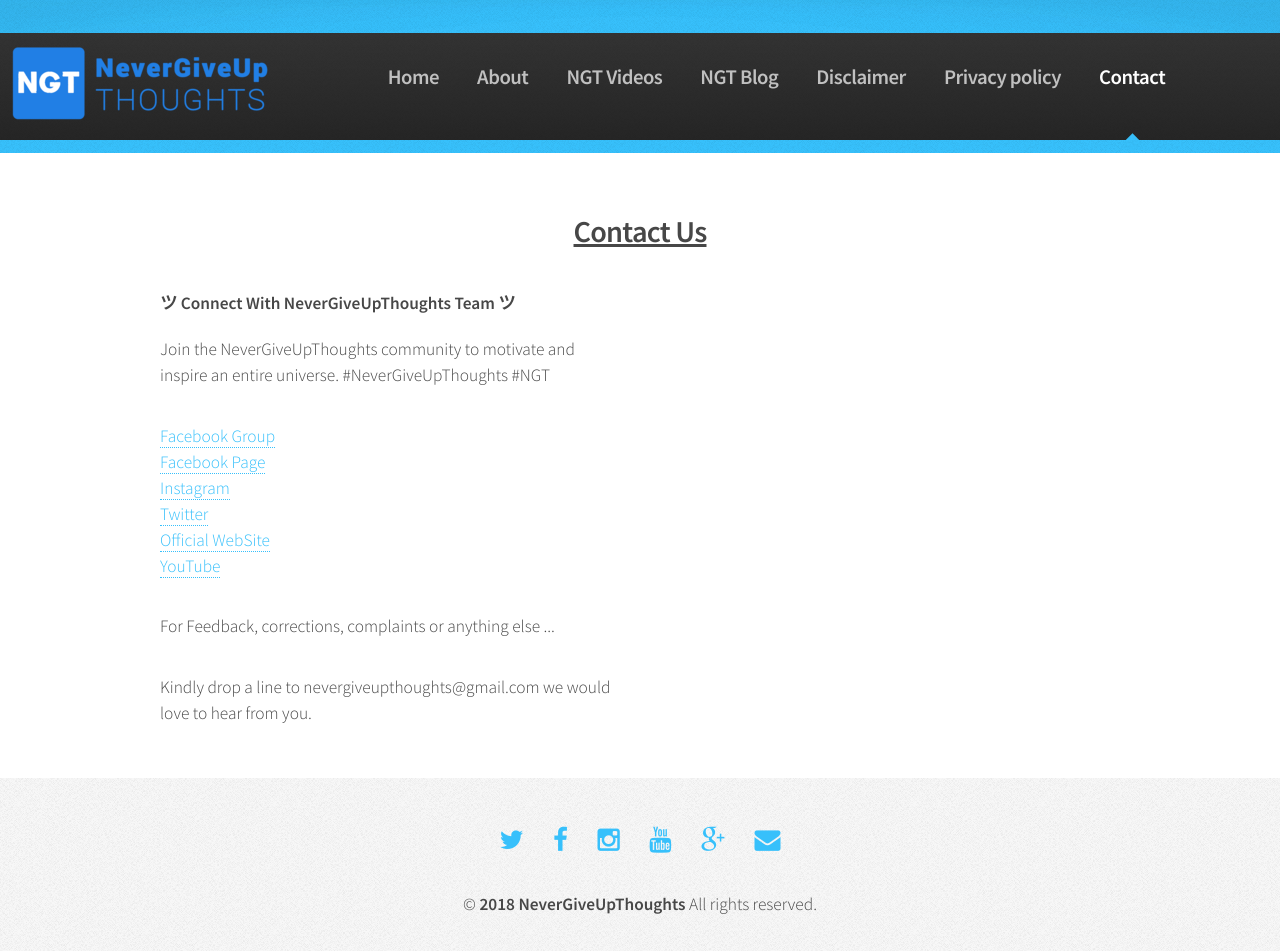
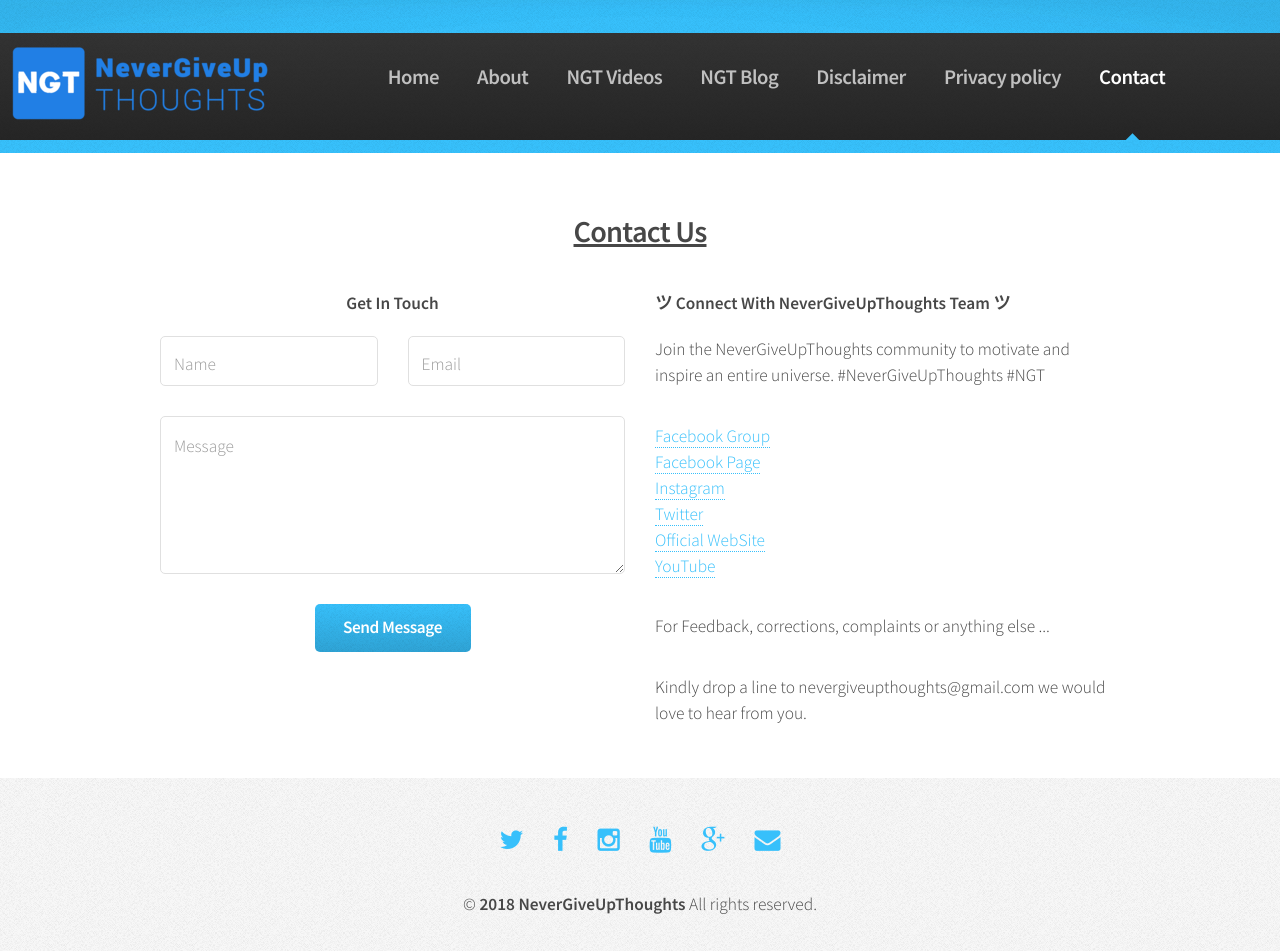
Before and after one commit to priyam999/contactdemongt, a Jekyll site: the page built from contact.html, in a window 1280 px wide. Built offline with Jekyll 4.4.1, drawn with Linux system fonts in a browser that asks for light colours.

Commit message:
Update contact.html

```diff
--- a/contact.html
+++ b/contact.html
@@ -13,7 +13,7 @@
 
 			<div class="row">
 
-				<!--<section class="6u">
+				<section class="6u">
 					<div class="box post">
 						<h1>Get In Touch</h1>
 								<form>
@@ -39,7 +39,7 @@
 									</div>
 								</form>
 					</div>
-				</section>-->
+				</section>
 				<section class="6u">
 					<div class="box post" style="text-align:left;">
 						<h1>ツ  Connect With NeverGiveUpThoughts Team  ツ</h1>
```
